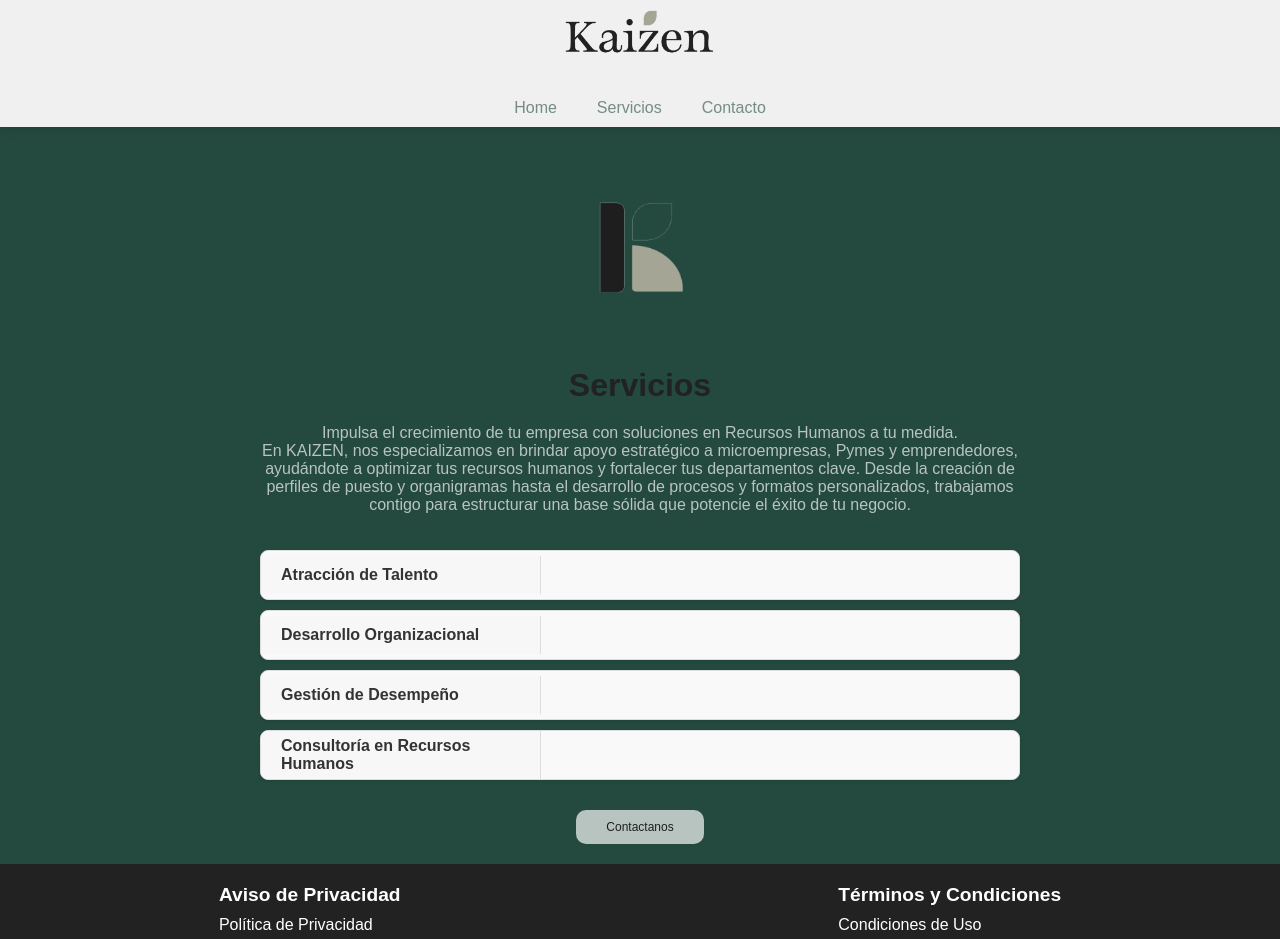
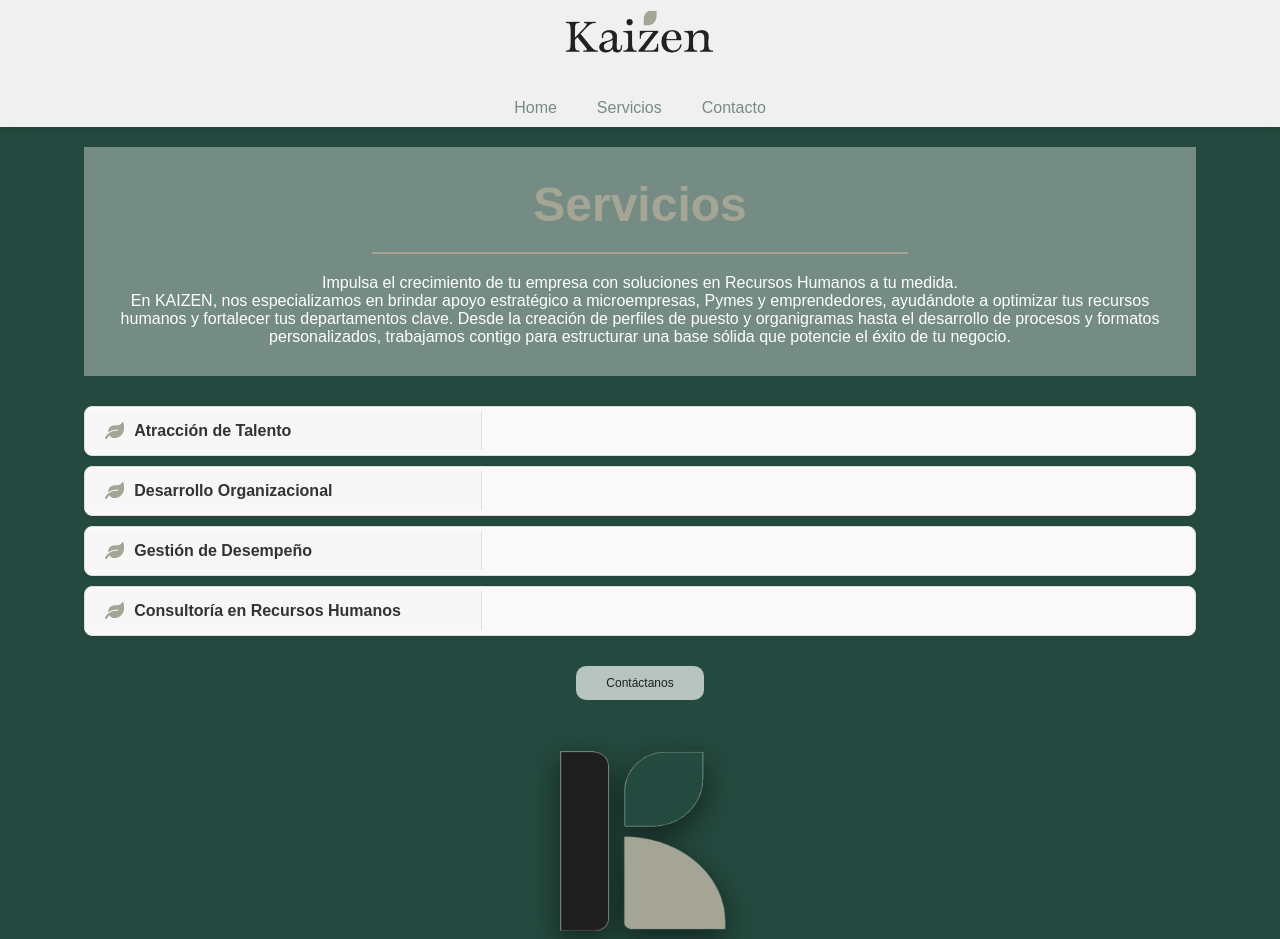
Before and after one commit to ElBuenParker/Kaizen, a React (Create React App) app: page /Servicios in a window 1280 px wide. Shown: the top 939 px of the page. Built offline with nearby package versions, Linux system fonts and the light colour scheme.

Commit message:
service update

```diff
--- a/package.json
+++ b/package.json
@@ -9,6 +9,7 @@
     "gh-pages": "^6.2.0",
     "react": "^19.0.0",
     "react-dom": "^19.0.0",
+    "react-icons": "^5.4.0",
     "react-intersection-observer": "^9.14.0",
     "react-router-dom": "^7.0.2",
     "react-scripts": "5.0.1",
--- a/src/components/Navbar.css
+++ b/src/components/Navbar.css
@@ -17,6 +17,7 @@
   padding: 10px;
   box-shadow: 0 2px 10px rgba(0, 0, 0, 0.1);
   position: relative; /* Necesario para posicionar el icono */
+  z-index: 1000;
 }
 
 .navbar-logo img {
--- a/src/pages/Servicios.jsx
+++ b/src/pages/Servicios.jsx
@@ -1,8 +1,8 @@
 import React, { useState } from 'react';
 import '../styles/Servicios.css';
-import KaizenLogo from '../assets/images/Kaizen.png'
+import KaizenLogo from '../assets/images/Kaizen.png';
 import { Link } from 'react-router-dom';
-
+import { FaLeaf } from 'react-icons/fa'; // Importa el ícono de hoja
 
 const Servicios = () => {
   const [activeIndex, setActiveIndex] = useState(null);
@@ -18,8 +18,8 @@
         'Definición de perfiles: Te ayudamos a identificar las habilidades y competencias que tu negocio o empresa necesitan en cada puesto.',
         'Búsqueda de talento: Utilizamos diferentes herramientas y redes para encontrar candidatos cualificados.',
         'Evaluación de candidatos: Realizamos entrevistas, pruebas y evaluaciones para seleccionar a los mejores candidatos.',
-        'Onboarding: Diseñamos y ejecutamos procesos de incorporación para tus nuevos colaboradores.'
-      ]
+        'Onboarding: Diseñamos y ejecutamos procesos de incorporación para tus nuevos colaboradores.',
+      ],
     },
     {
       title: 'Desarrollo Organizacional',
@@ -27,39 +27,36 @@
         'Diseño de estructura organizacional: Llevamos a tu negocio o empresa al siguiente nivel. Creamos tu organigrama, identificamos y definimos roles y responsabilidades.',
         'Desarrollo de cultura organizacional: Elaboramos estrategias para fomentar un ambiente de trabajo positivo y productivo.',
         'Planificación de la sucesión: Identificamos y desarrollamos futuros líderes dentro de tu negocio o empresa.',
-        'Estudio de salarios: Analizamos el mercado laboral para establecer parámetros salariales y hacer competitivo a tu negocio o empresa.'
-      ]
+        'Estudio de salarios: Analizamos el mercado laboral para establecer parámetros salariales y hacer competitivo a tu negocio o empresa.',
+      ],
     },
     {
       title: 'Gestión de Desempeño',
       content: [
         'Diseño de sistemas de evaluación del desempeño: Creamos herramientas para medir y promover el rendimiento de tus colaboradores.',
-        'Desarrollo de planes de mejora continua: Ayudamos a los colaboradores a identificar áreas de oportunidad y establecer metas alcanzables.'
-      ]
+        'Desarrollo de planes de mejora continua: Ayudamos a los colaboradores a identificar áreas de oportunidad y establecer metas alcanzables.',
+      ],
     },
     {
       title: 'Consultoría en Recursos Humanos',
       content: [
         'Diagnóstico organizacional: Evaluamos la salud del recurso humano de tu negocio o empresa.',
-        'Asesoramiento estratégico: Proporcionar recomendaciones para mejorar las prácticas con relación al capital humano.'
-      ]
-    }
+        'Asesoramiento estratégico: Proporcionamos recomendaciones para mejorar las prácticas con relación al capital humano.',
+      ],
+    },
   ];
 
   return (
     <div className="servicios-container">
       <div className="servicios-header">
-        <img src={KaizenLogo} alt="Portada de Servicios" className="servicios-portada" />
-      </div>
-      <h1>Servicios</h1>
-      <div className='servicios-descripcion'>
+        <h1>Servicios</h1>
+        <hr className="separator" />
         <p>
           Impulsa el crecimiento de tu empresa con soluciones en Recursos Humanos a tu medida. <br />
-          En KAIZEN, nos especializamos en brindar apoyo estratégico a microempresas, Pymes y emprendedores, ayudándote a optimizar tus recursos humanos y fortalecer tus departamentos clave. Desde la creación de
-          perfiles de puesto y organigramas hasta el desarrollo de procesos y formatos personalizados, trabajamos contigo para estructurar una base sólida que potencie el éxito de tu negocio.
-          <br></br>
-          <br></br>
-          <br></br>
+          En KAIZEN, nos especializamos en brindar apoyo estratégico a microempresas, Pymes y emprendedores,
+          ayudándote a optimizar tus recursos humanos y fortalecer tus departamentos clave. Desde la creación de
+          perfiles de puesto y organigramas hasta el desarrollo de procesos y formatos personalizados,
+          trabajamos contigo para estructurar una base sólida que potencie el éxito de tu negocio.
         </p>
       </div>
       {serviciosData.map((servicio, index) => (
@@ -68,21 +65,31 @@
           className={`servicio ${activeIndex === index ? 'active' : ''}`}
           onClick={() => toggleContent(index)}
         >
-          <div className="servicio-title">{servicio.title}</div>
+          <div className="servicio-title">
+            <FaLeaf className="icon-leaf" /> {servicio.title}
+          </div>
           <div className={`servicio-content ${activeIndex === index ? 'expanded' : ''}`}>
             <ul>
-              {servicio.content.map((paragraph, idx) => (
-                <li key={idx}>{paragraph}</li>
-              ))}
+              {servicio.content.map((paragraph, idx) => {
+                const [boldText, normalText] = paragraph.split(':');
+                return (
+                  <li key={idx}>
+                    <strong>{boldText}:</strong>
+                    {normalText}
+                  </li>
+                );
+              })}
             </ul>
           </div>
         </div>
       ))}
-
-      {/* Botón al final */}
       <div className="button-container">
-        <Link to="/Contacto" className="servicios-btn" >Contactanos</Link>
-
+        <Link to="/Contacto" className="servicios-btn">
+          Contáctanos
+        </Link>
+      </div>
+      <div className="servicios-logo">
+        <img src={KaizenLogo} alt="Portada de Servicios" className="servicios-portada" />
       </div>
     </div>
   );
--- a/src/styles/Servicios.css
+++ b/src/styles/Servicios.css
@@ -1,29 +1,37 @@
 /* Contenedor principal */
 .servicios-container {
   width: 90%;
-  max-width: 800px;
+  max-width: 1200px;
   margin: 0 auto;
   padding: 20px;
   font-family: Arial, sans-serif;
   color: #333;
   color: #B8C4C0;
 }
+
+/* Contenedor de título y descripción */
 .servicios-header {
   width: 100%;
-  height: 200px; /* Ajusta la altura de la portada */
-  overflow: hidden;
-  display: flex;
-  justify-content: center;
-  align-items: center;
-  margin-bottom: 20px; /* Espaciado debajo de la imagen */
+  background-color: #748C84;
+  padding: 30px 20px;
+  text-align: center;
+  color: white;
+  margin-bottom: 30px;
 }
 
-.servicios-portada {
-  width: 100px;
-  height: 100px;
-  object-fit: cover; /* Recorta o ajusta la imagen para que se vea bien */
+.servicios-header h1 {
+  font-size: 3rem;
+  color: #A5A595;
+  margin: 0;
 }
 
+.separator {
+  border: 1px solid #A5A595;
+  width: 50%;
+  margin: 20px auto;
+}
+
+/* Titulo de los servicios */
 h1 {
   text-align: center;
   font-size: 2rem;
@@ -42,7 +50,7 @@
   overflow: hidden;
   cursor: pointer;
   background-color: #f9f9f9;
-  height: 50px; /* Altura compacta en estado inicial */
+  height: 50px;
   transition: all 0.4s ease;
 }
 
@@ -61,7 +69,30 @@
   transition: background-color 0.3s ease;
 }
 
-/* Contenido oculto por defecto */
+.icon-leaf {
+  margin-right: 10px;
+  color: #A5A595;
+  font-size: 1.2rem;
+  transition: color 0.3s ease;
+}
+
+.servicio:hover .icon-leaf {
+  color: #24493E;
+}
+
+.servicio.active {
+  height: auto;
+  box-shadow: 0 4px 8px rgba(0, 0, 0, 0.2);
+  transform: scale(1.02);
+  transition: all 0.4s ease;
+}
+
+.servicio.active .servicio-content {
+  max-height: 100%;
+  opacity: 1;
+  padding: 10px 20px;
+}
+
 .servicio-content {
   flex: 2;
   max-height: 0;
@@ -72,95 +103,82 @@
   transition: all 0.5s ease;
 }
 
-.servicio-content p {
-  margin: 5px 0;
-  padding: 0;
-  line-height: 1.5;
-  font-size: 1rem;
-  color: #555;
-  text-align: left; /* Alineación a la izquierda */
-}
-
-/* Clase activa (cuadro abierto) */
-.servicio.active {
-  height: auto; /* Ajusta automáticamente la altura según el contenido */
-  box-shadow: 0 4px 8px rgba(0, 0, 0, 0.2);
-  transform: scale(1.02);
-  transition: all 0.4s ease;
-}
-
-.servicio.active .servicio-content {
-  max-height: 100%; /* Permitir que el contenido ocupe su altura total */
-  opacity: 1;
-  padding: 10px 20px;
-}
-
-/* Hover en estado inicial */
-.servicio:hover .servicio-title {
-  background-color: #e3e3e3;
-}
-
-.servicio:hover {
-  box-shadow: 0 2px 6px rgba(0, 0, 0, 0.15);
-}
 .servicio-content ul {
   margin: 0;
-  padding-left: 20px; /* Espaciado para el marcador */
-  list-style-type: disc; /* Asegura que sea un punto */
+  padding-left: 20px;
+  list-style-type: disc;
 }
 
 .servicio-content li {
-  margin-bottom: 5px; /* Espaciado entre elementos */
+  margin-bottom: 5px;
   line-height: 1.5;
-  color: #000; /* Texto en negro */
-  font-size: 1rem; /* Ajusta el tamaño si es necesario */
+  color: #000;
+  font-size: 1rem;
+  text-align: left; /* Evitar grandes espacios en la última línea */
 }
-/* Versión responsive para móviles */
+
+.button-container {
+  display: flex;
+  justify-content: center;
+  margin-top: 30px;
+}
+
+.servicios-btn {
+  background-color: #B8C4C0;
+  color: #1e1e1e;
+  font-size: 12px;
+  text-decoration: none;
+  border-radius: 10px;
+  padding: 10px 30px;
+  display: inline-block;
+  transition: transform 0.2s ease;
+}
+
+.servicios-btn:hover {
+  transform: scale(1.05);
+}
+
+.servicios-logo {
+  display: flex;
+  justify-content: center;
+  margin-top: 40px;
+}
+
+.servicios-portada {
+  width: 100px;
+  height: 100px;
+  object-fit: cover;
+}
+
+/* Responsive */
 @media (max-width: 768px) {
   .servicio {
-    flex-direction: column; /* Cambia a disposición vertical */
-    height: auto; /* Permite que la altura sea dinámica */
+    flex-direction: column;
+    height: auto;
   }
 
   .servicio-title {
-    text-align: center; /* Centra el título en móvil */
-    border-right: none; /* Quita el borde lateral */
-    border-bottom: 1px solid #ddd; /* Añade un borde inferior */
+    text-align: center;
+    border-right: none;
+    border-bottom: 1px solid #ddd;
   }
 
   .servicio-content {
-    max-width: 100%; /* Asegura que ocupe todo el ancho */
-    padding: 10px 20px; /* Ajusta el relleno para que sea uniforme */
+    max-width: 100%;
+    padding: 10px 20px;
   }
 
   .servicio.active {
-    height: auto; /* Permite que la altura se ajuste al contenido */
+    height: auto;
   }
 
   .servicio-content ul {
-    padding-left: 15px; /* Espaciado ajustado para listas */
+    padding-left: 15px;
   }
 }
-/* Contenedor para el botón */
-.button-container {
-  display: flex;
-  justify-content: center; /* Centra el botón horizontalmente */
-  margin-top: 30px; /* Añade espacio arriba del botón */
+.servicios-portada {
+  width: 200px;
+  height: 200px;
+  object-fit: cover;
+  filter: drop-shadow(0 10px 15px rgba(0, 0, 0, 0.5)); /* Sombra alrededor de la imagen */
 }
-
-/* Estilo para el botón */
-.servicios-btn {
-  background-color: #B8C4C0;
-  color: #1e1e1e;
-  font-size: 12px;          /* Tamaño del texto */
-  text-decoration: none;
-  border-radius: 10px;      /* Bordes redondeados */
-  padding: 10px 30px;       /* Hace el botón más grande */
-  display: inline-block;    /* Asegura que respete el padding */
-  transition: transform 0.2s ease; /* Suaviza el efecto de hover */
-}
-
-/* Hover para el botón */
-.servicios-btn:hover {
-  transform: scale(1.05); /* Agranda el botón en un 5% */
-}
```
Also changed, not shown: 1 other file (tests, documents, lock files or other folders).
